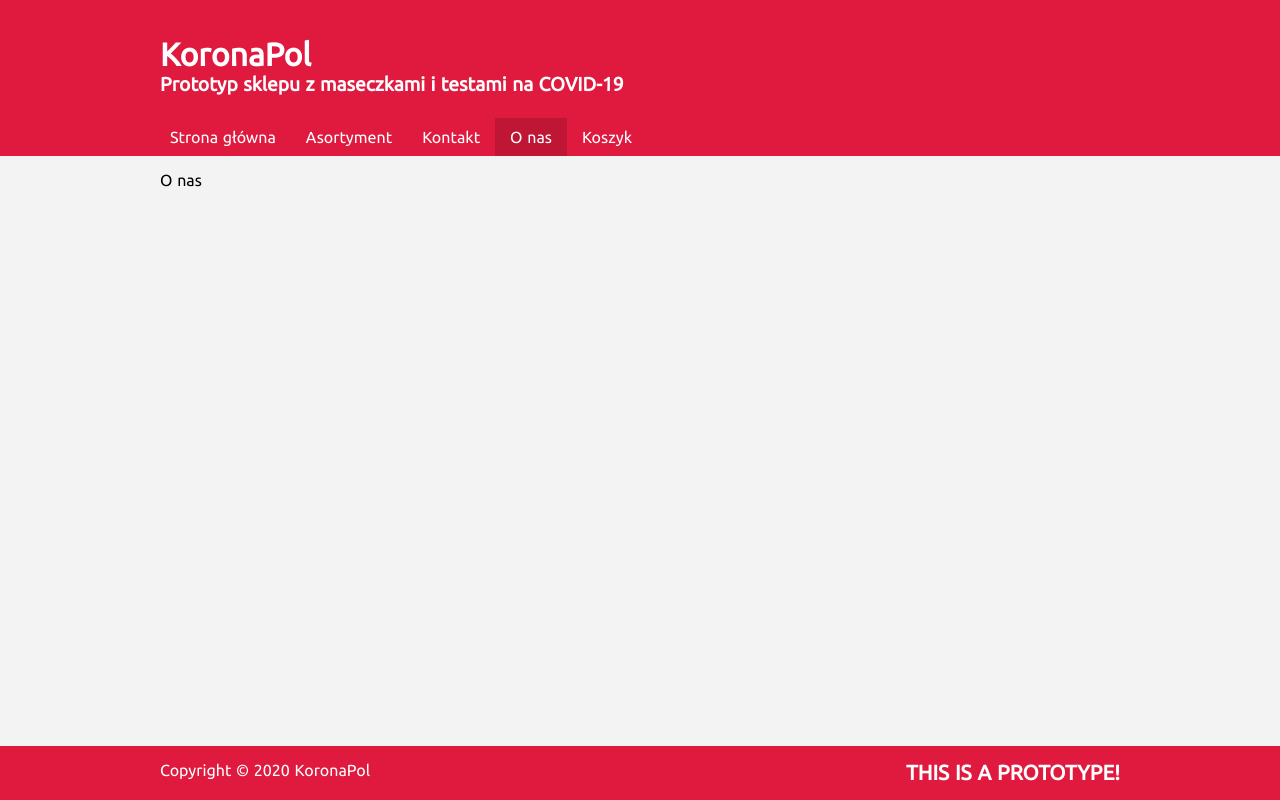
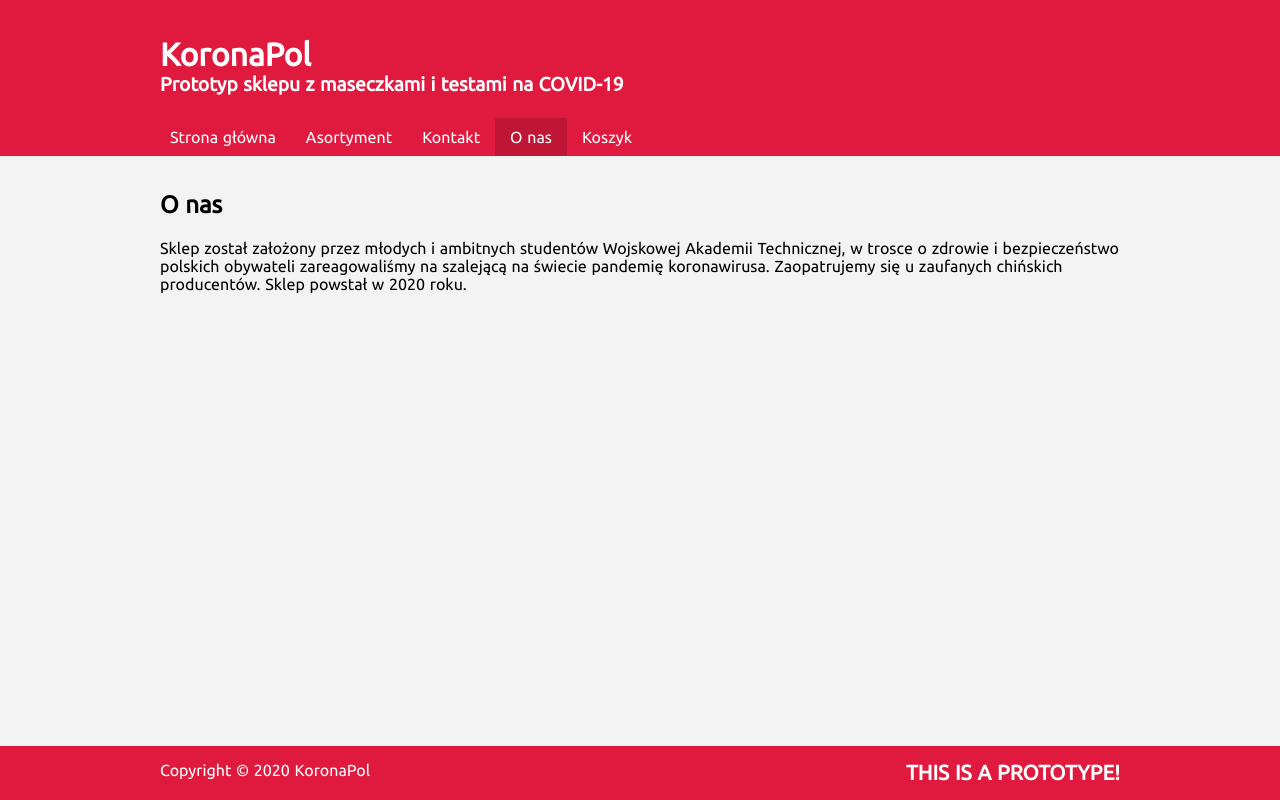
Before and after one commit to rafalkepczynski/shop-frontend-prototype, a Nuxt app: page /o-nas in a window 1280 px wide. Built offline with nearby package versions, Linux system fonts and the light colour scheme.

Commit message:
Add "About us" text

```diff
--- a/pages/o-nas.vue
+++ b/pages/o-nas.vue
@@ -1,5 +1,6 @@
 <template>
   <div class="container">
-    O nas
+    <h2>O nas</h2>
+    <p>Sklep został założony przez młodych i ambitnych studentów Wojskowej Akademii Technicznej, w trosce o zdrowie i bezpieczeństwo polskich obywateli zareagowaliśmy na szalejącą na świecie pandemię koronawirusa. Zaopatrujemy się u zaufanych chińskich producentów. Sklep powstał w 2020 roku.</p>
   </div>
 </template>
```
